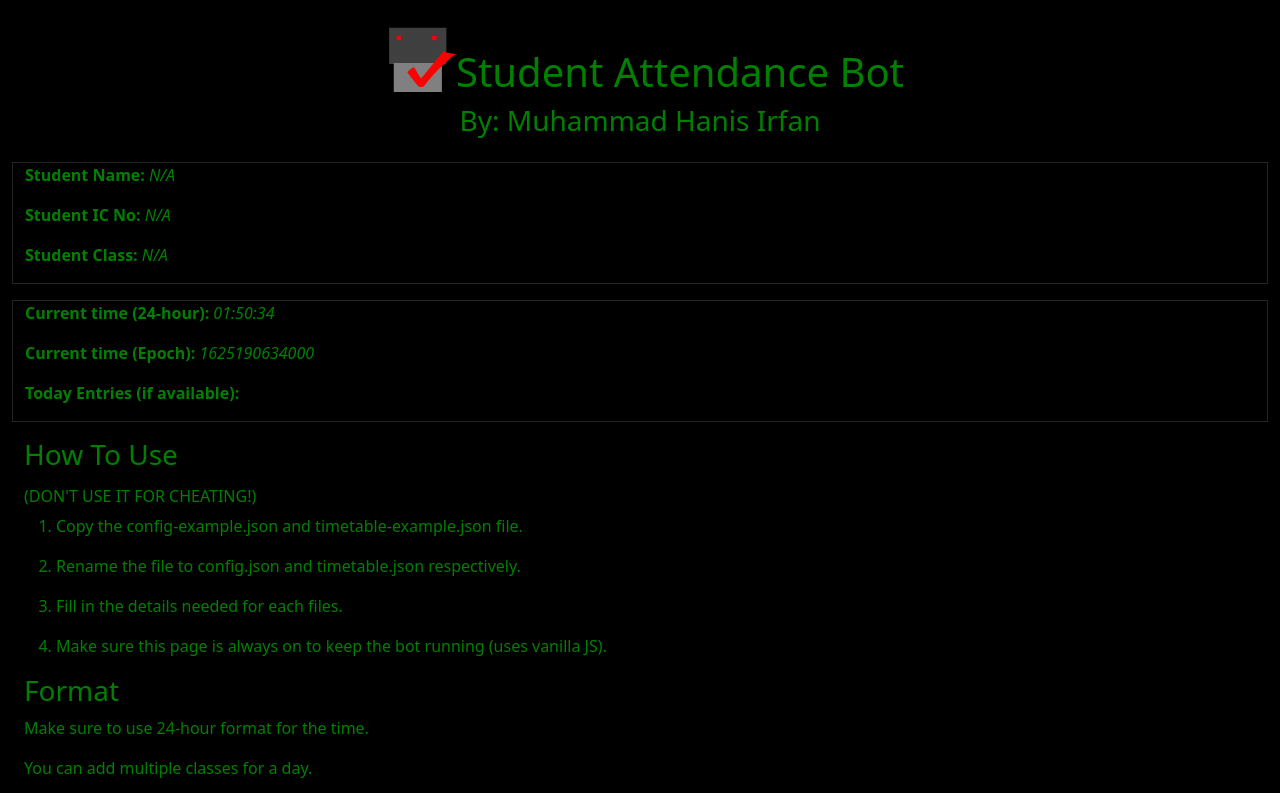
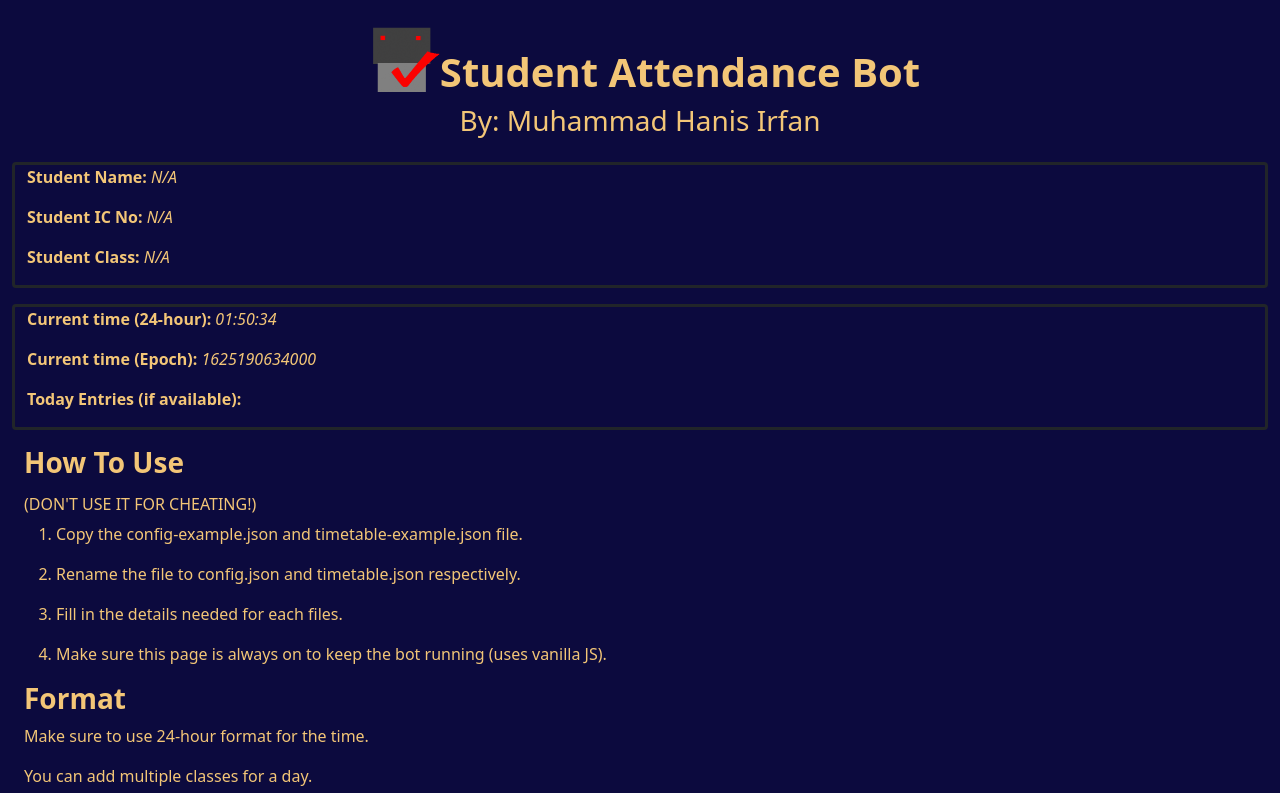
Before and after one commit to hanisirfan/student-attendance, a plain HTML site: page index.html in a window 1280 px wide. Shown: the top 793 px of the page. Drawn offline with nearby package versions, Linux system fonts and the light colour scheme; no server answers.

Commit message:
Style changes again cus why not?

```diff
--- a/css/style.css
+++ b/css/style.css
@@ -1,6 +1,6 @@
 *{
-    color: green;
+    color: rgb(243, 198, 119) !important;
 }
 body{
-    background-color: black;
+    background-color: rgb(12, 10, 62) !important;
 }
--- a/index.html
+++ b/index.html
@@ -13,21 +13,21 @@
     <div class="container-fluid d-flex flex-column h-100 vw-10">
         <div class="title d-flex align-items-center justify-content-center">
             <img src="/img/logo.gif" alt="Logo" style="height: 5em; width: 5em;">
-            <h1 class="mt-5">Student Attendance Bot</h1>
+            <h1 class="fw-bold mt-5">Student Attendance Bot</h1>
         </div>
         <h3 class="text-center">By: Muhammad Hanis Irfan</h3>
-        <div class="container-fluid border border-dark mt-3">
+        <div class="container-fluid border border-dark border-3 rounded mt-3">
             <p class="fw-bold">Student Name: <span class="fw-normal fst-italic" id="student-name-display">N/A</span></p>
             <p class="fw-bold">Student IC No: <span class="fw-normal fst-italic" id="student-ic-display">N/A</span></p>
             <p class="fw-bold">Student Class: <span class="fw-normal fst-italic" id="student-class-display">N/A</span></p>
         </div>
-        <div class="container-fluid border border-dark mt-3">
+        <div class="container-fluid border border-dark border-3 rounded mt-3">
             <p class="fw-bold">Current time (24-hour): <span class="fw-normal fst-italic" id="current-time-24-hour">N/A</span></p>
             <p class="fw-bold">Current time (Epoch): <span class="fw-normal fst-italic" id="current-time-epoch">N/A</span></p>
             <p class="fw-bold">Today Entries (if available): <div class="fw-normal fst-italic mb-3" id="today-entry"></div></p>
         </div>
         <div class="container-fluid">
-            <h3 class="mt-3">How To Use</h3>
+            <h3 class="fw-bold mt-3">How To Use</h3>
             <h6 class="mt-3">(DON'T USE IT FOR CHEATING!)</h6>
             <ol>
                 <li>
@@ -43,7 +43,7 @@
                     <p>Make sure this page is always on to keep the bot running (uses vanilla JS). </p>
                 </li>
             </ol>
-            <h3 class="mt-3">Format</h3>
+            <h3 class="fw-bold mt-3">Format</h3>
             <p>Make sure to use 24-hour format for the time.</p>
             <p>You can add multiple classes for a day.</p>
             <ol>
```
